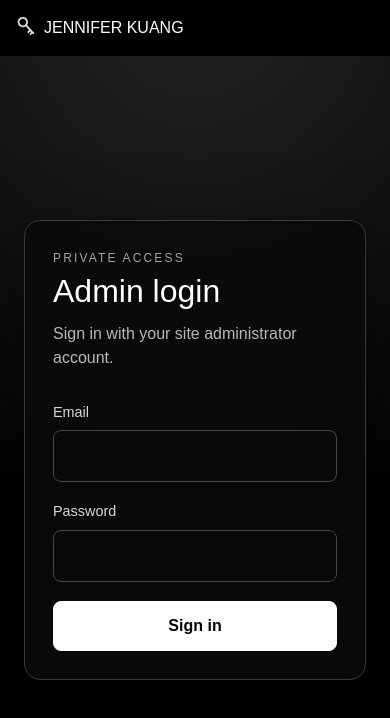
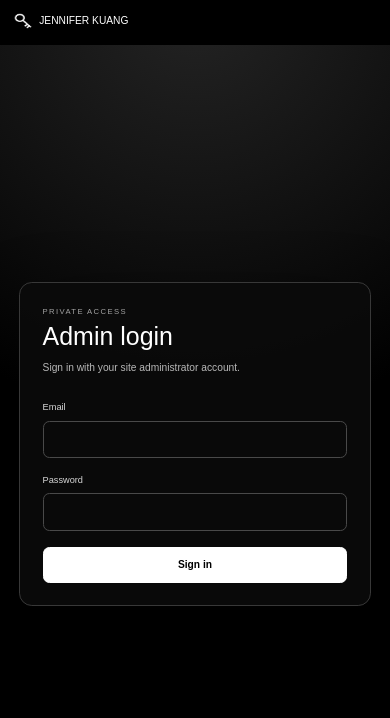
Before and after one commit to jennnniferkuang/jens-portfolio, a Next.js app: page /admin/login in a window 390 px wide. Shown: the top 718 px of the page. Built offline with nearby package versions, Linux system fonts and the light colour scheme; no server answers; a web font is replaced by a local one.

Commit message:
fix mobile again

```diff
--- a/src/app/admin/admin.module.css
+++ b/src/app/admin/admin.module.css
@@ -20,14 +20,18 @@
 .eyebrow {
   margin: 0 0 0.5rem;
   color: #a3a3a3;
-  font-size: 0.75rem;
+  font-size: calc(0.75rem * var(--font-scale));
   letter-spacing: 0.18em;
   text-transform: uppercase;
 }
 
 .title {
   margin: 0;
-  font-size: clamp(2rem, 8vw, 3rem);
+  font-size: clamp(
+    calc(2rem * var(--font-scale)),
+    calc(8vw * var(--font-scale)),
+    calc(3rem * var(--font-scale))
+  );
   line-height: 1;
 }
 
@@ -50,7 +54,7 @@
 
 .label {
   color: #d7d7d7;
-  font-size: 0.9rem;
+  font-size: calc(0.9rem * var(--font-scale));
 }
 
 .input {
--- a/src/app/commissions/page.tsx
+++ b/src/app/commissions/page.tsx
@@ -3,7 +3,7 @@ import Image from "next/image";
 export default function Commissions() {
   return (
     <div className="px-4 py-15">
-      <p style={{ fontSize: '30px' }}>UNDER CONSTRUCTION!!!</p>
+      <p style={{ fontSize: 'calc(30px * var(--font-scale))' }}>UNDER CONSTRUCTION!!!</p>
     </div>
   );
 }
--- a/src/app/globals.css
+++ b/src/app/globals.css
@@ -4,13 +4,17 @@
 
 :root {
   --navbar-height: 3.5rem;
-  --floor-height: 20svh;
+  --stage-height: 100dvh;
+  --floor-top: 80dvh;
+  --floor-height: 50dvh;
+  --font-scale: 1;
 }
 
 html,
 body {
   background: black;
   color: white;
+  font-size: calc(1rem * var(--font-scale));
   max-width: 100%;
   overflow-x: clip;
   /* font-family: Arial, Helvetica, sans-serif; */
@@ -58,7 +62,7 @@ header {
 }
 
 .scroll-section-inner {
-  height: 100svh;
+  height: var(--stage-height);
   /* width: 400vw; <- to be set in tsx */
   display: flex;
   flex-direction: row;
@@ -68,7 +72,7 @@ header {
 .scroll-section {
   position: relative;
   flex: 0 0 100vw;
-  height: 100svh;
+  height: var(--stage-height);
   width: 100vw;
   background: black;
   color: white;
@@ -76,7 +80,7 @@ header {
 
 .gallery-canvas {
   position: absolute;
-  inset: var(--navbar-height) 0 var(--floor-height);
+  inset: var(--navbar-height) 0 calc(var(--stage-height) - var(--floor-top));
   min-width: 0;
   overflow: hidden;
   display: flex;
@@ -86,9 +90,32 @@ header {
 
 .floor {
   position: absolute;
-  bottom: 0;
+  top: var(--floor-top);
   left: 0;
   height: var(--floor-height);
   width: 100vw;
   background: white;
 }
+
+.walker {
+  bottom: calc(var(--stage-height) - var(--floor-top));
+}
+
+.spotify-embed {
+  width: min(24rem, calc(100vw - 3rem));
+  height: 352px;
+}
+
+.gallery-canvas a {
+  font-size: calc(0.875rem * var(--font-scale));
+}
+
+@media (max-width: 700px) {
+  :root {
+    --font-scale: 0.8;
+  }
+
+  .spotify-embed {
+    height: 152px;
+  }
+}
```
Also changed, not shown: src/components/horizontal-scroll-gallery.tsx (+18 -26 lines).
